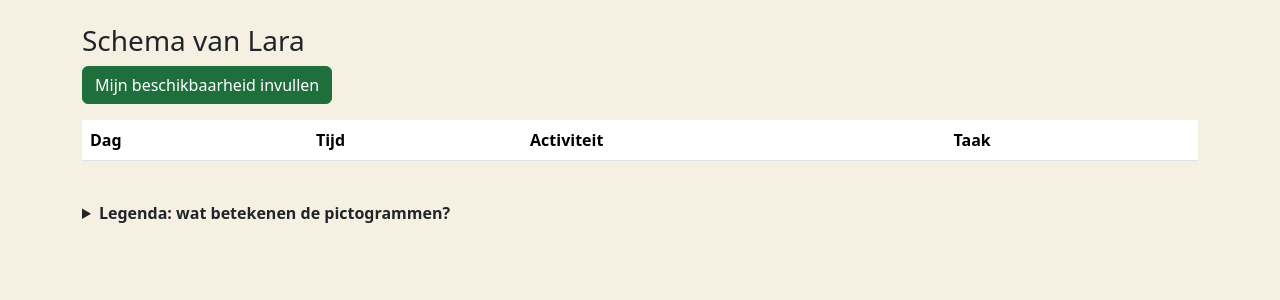
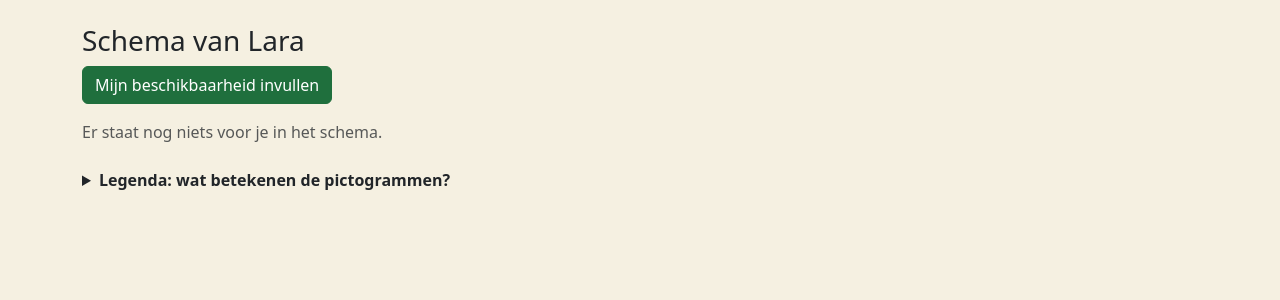
Before and after one commit to explorers567-tech/Kampplanner, a Flask app: page /mijn in a window 1280 px wide. Shown: the part 60-360 px from the top of the page. Run offline with Flask 3, Linux system fonts and the light colour scheme; a user stored in the database is signed in; data comes from the database, SQL or seed files in the repository; lists and menus that the app fills with data are empty.

Commit message:
Tabellen aanpassing 14-11

```diff
--- a/templates/base.html
+++ b/templates/base.html
@@ -19,6 +19,23 @@
     .table-success { --bs-table-bg: #dcebd9; }
     .rol { font-size: 1.15rem; white-space: nowrap; cursor: help; }
     .legenda span.rol { font-size: 1.3rem; }
+    /* ---- tabellen: de kop blijft in beeld ---- */
+.table-responsive {
+  max-height: calc(100vh - 7rem);
+  max-height: calc(100dvh - 7rem);   /* telefoons: houdt rekening met de adresbalk */
+  overflow: auto;                    /* scrollt zijwaarts én omlaag binnen het kader */
+}
+.table-responsive thead th,
+table.kop-vast thead th {
+  position: sticky;
+  top: 0;
+  z-index: 3;
+  background: #e9f2e6;
+  box-shadow: inset 0 -2px 0 var(--scout-groen);
+}
+/* eerste kolom blijft links staan bij zijwaarts scrollen (voor brede tabellen) */
+.table-responsive .vast { position: sticky; left: 0; z-index: 2; background: #fff; box-shadow: 1px 0 0 #dee2e6; }
+.table-responsive thead th.vast { z-index: 4; background: #e9f2e6; }
   </style>
 </head>
 <body>
--- a/templates/persoonlijk.html
+++ b/templates/persoonlijk.html
@@ -3,23 +3,34 @@
 <h1 class="h3">Schema van {{ persoon["naam"] }}</h1>
 <a class="btn btn-success mb-3" href="/invoer">Mijn beschikbaarheid invullen</a>
 
-<div class="table-responsive">
-  <table class="table table-striped">
-    <thead>
-      <tr><th>Dag</th><th>Tijd</th><th>Activiteit</th><th>Taak</th></tr>
-    </thead>
-    <tbody>
-      {% for r in rijen %}
+<style>
+  .mijn-schema td, .mijn-schema th { vertical-align: top; }
+  .mijn-schema .tijd { white-space: nowrap; width: 1%; }
+  .mijn-schema .taak { min-width: 7rem; }
+  .mijn-schema .dag td { background: var(--scout-groen); color: #fff; font-weight: 700; }
+</style>
+
+{% if rijen %}
+<table class="table table-sm mijn-schema kop-vast">
+  <thead><tr><th>Tijd</th><th>Activiteit</th><th>Taak</th></tr></thead>
+  <tbody>
+    {% set ns = namespace(dag=None) %}
+    {% for r in rijen %}
+      {% if r["dag"] != ns.dag %}
+        {% set ns.dag = r["dag"] %}
+        <tr class="dag"><td colspan="3">{{ r["dag"] }}</td></tr>
+      {% endif %}
       <tr>
-        <td>{{ r["dag"] }}</td>
-        <td>{{ r["start"] }}</td>
+        <td class="tijd">{{ r["start"] }}</td>
         <td>{{ r["titel"]|trim }}</td>
-        <td>{{ rol(r["code"]) }} {{ r["omschrijving"] or r["code"] }}</td>
+        <td class="taak">{{ rol(r["code"]) }} {{ r["omschrijving"] or r["code"] }}</td>
       </tr>
-      {% endfor %}
-    </tbody>
-  </table>
-</div>
+    {% endfor %}
+  </tbody>
+</table>
+{% else %}
+  <p class="text-muted">Er staat nog niets voor je in het schema.</p>
+{% endif %}
 
 {% include "_legenda.html" %}
 {% endblock %}
```
Also changed, not shown: templates/schema.html (+14 -8 lines).
